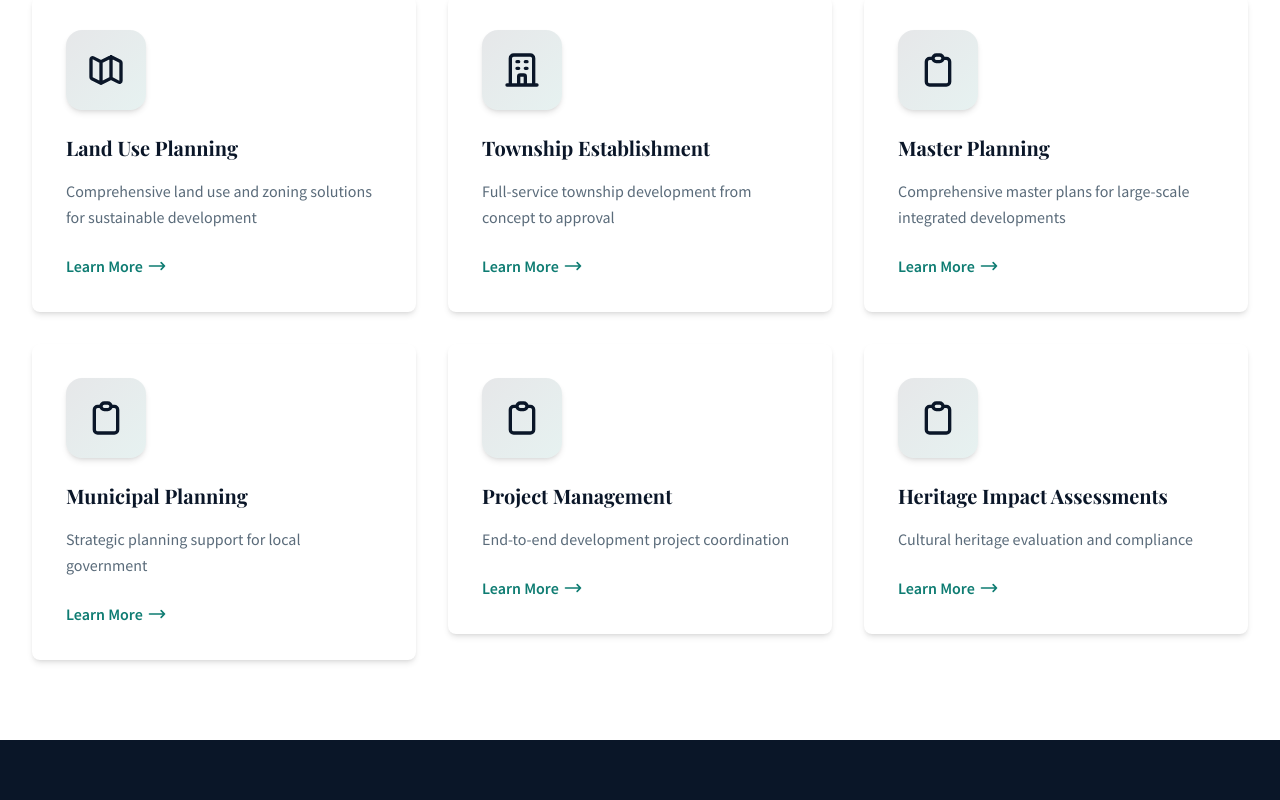
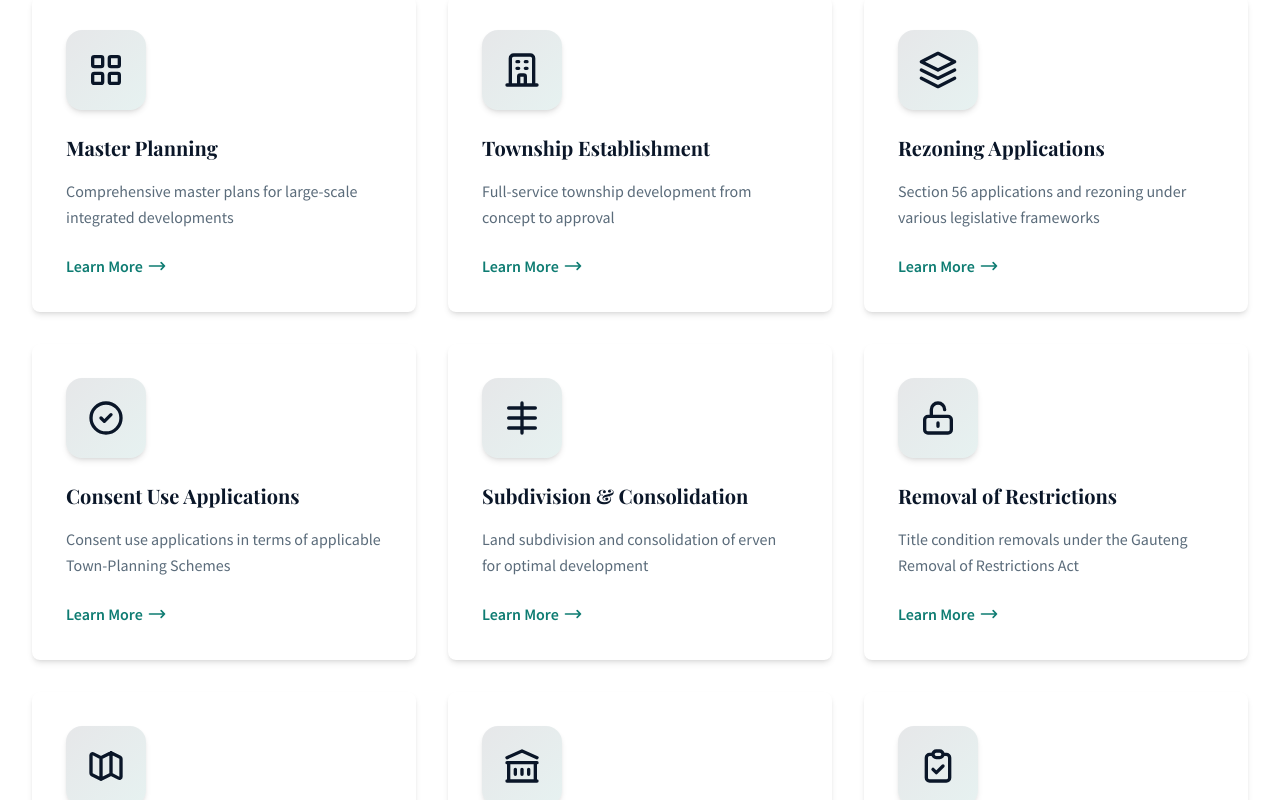
Before and after one commit to barrattisherwood/dlc-town-planning, an Angular app: page /services in a window 1280 px wide. Shown: the part 420-1220 px from the top of the page. Built offline with nearby package versions, Linux system fonts and the light colour scheme.

Commit message:
Move services: remove from About, expand Services page to 12 services with icons

```diff
--- a/src/app/pages/about/about.component.html
+++ b/src/app/pages/about/about.component.html
@@ -76,68 +76,6 @@
           <p class="text-muted text-lg">{{ pillar.description }}</p>
         </div>
       }
-    </div>
-  </div>
-</section>
-
-<!-- Our Services -->
-<section class="section-padding bg-off-white">
-  <div class="container-custom">
-    <h2 class="text-center mb-8">Our Services</h2>
-    <p class="text-center text-lg text-muted max-w-3xl mx-auto mb-12">
-      Within the consultancy, we render a comprehensive range of professional town planning services:
-    </p>
-    <div class="max-w-5xl mx-auto">
-      <div class="grid grid-cols-1 md:grid-cols-2 gap-4">
-        <div class="card p-6">
-          <h4 class="text-base font-semibold mb-2 text-navy">Township Establishment</h4>
-          <p class="text-sm text-muted">Applications in terms of Town-Planning and Townships Ordinance and other legislation</p>
-        </div>
-        <div class="card p-6">
-          <h4 class="text-base font-semibold mb-2 text-navy">Rezoning Applications</h4>
-          <p class="text-sm text-muted">Section 56 applications and rezoning under various legislative frameworks</p>
-        </div>
-        <div class="card p-6">
-          <h4 class="text-base font-semibold mb-2 text-navy">Consent Use Applications</h4>
-          <p class="text-sm text-muted">Applications in terms of applicable Town-Planning Schemes</p>
-        </div>
-        <div class="card p-6">
-          <h4 class="text-base font-semibold mb-2 text-navy">Subdivision of Land</h4>
-          <p class="text-sm text-muted">Farmland subdivision under Agricultural Land Act and Division of Land Ordinance</p>
-        </div>
-        <div class="card p-6">
-          <h4 class="text-base font-semibold mb-2 text-navy">Consolidation of Erven</h4>
-          <p class="text-sm text-muted">Section 92 applications for property consolidation</p>
-        </div>
-        <div class="card p-6">
-          <h4 class="text-base font-semibold mb-2 text-navy">Removal of Restrictions</h4>
-          <p class="text-sm text-muted">Title condition removals under Gauteng Removal of Restrictions Act</p>
-        </div>
-        <div class="card p-6">
-          <h4 class="text-base font-semibold mb-2 text-navy">Building Approvals</h4>
-          <p class="text-sm text-muted">Building line relaxations and plan approvals</p>
-        </div>
-        <div class="card p-6">
-          <h4 class="text-base font-semibold mb-2 text-navy">Planning & Documentation</h4>
-          <p class="text-sm text-muted">Layout plans, settlement plans, land use plans, and feasibility studies</p>
-        </div>
-        <div class="card p-6">
-          <h4 class="text-base font-semibold mb-2 text-navy">Environmental Assessments</h4>
-          <p class="text-sm text-muted">Comprehensive Environmental Impact Assessments</p>
-        </div>
-        <div class="card p-6">
-          <h4 class="text-base font-semibold mb-2 text-navy">Project Management</h4>
-          <p class="text-sm text-muted">Advisory services and complete project management solutions</p>
-        </div>
-        <div class="card p-6">
-          <h4 class="text-base font-semibold mb-2 text-navy">Social Housing & Tenure</h4>
-          <p class="text-sm text-muted">Sustainable settlements and tenure upgrading projects</p>
-        </div>
-        <div class="card p-6">
-          <h4 class="text-base font-semibold mb-2 text-navy">Land Reform</h4>
-          <p class="text-sm text-muted">Comprehensive land reform and development initiatives</p>
-        </div>
-      </div>
     </div>
   </div>
 </section>
--- a/src/app/pages/services/services.component.ts
+++ b/src/app/pages/services/services.component.ts
@@ -28,22 +28,6 @@ export class ServicesComponent implements OnInit {
     this.services.set([
       {
         id: '1',
-        slug: 'land-use-planning',
-        title: 'Land Use Planning',
-        summary: 'Comprehensive land use and zoning solutions for sustainable development',
-        description: 'Expert guidance on land use applications, rezoning, and spatial planning compliance.',
-        icon: 'land'
-      },
-      {
-        id: '2',
-        slug: 'township-establishment',
-        title: 'Township Establishment',
-        summary: 'Full-service township development from concept to approval',
-        description: 'Navigate complex regulatory requirements for township establishment and subdivision.',
-        icon: 'township'
-      },
-      {
-        id: '3',
         slug: 'master-planning',
         title: 'Master Planning',
         summary: 'Comprehensive master plans for large-scale integrated developments',
@@ -51,7 +35,55 @@ export class ServicesComponent implements OnInit {
         icon: 'masterplan'
       },
       {
+        id: '2',
+        slug: 'township-establishment',
+        title: 'Township Establishment',
+        summary: 'Full-service township development from concept to approval',
+        description: 'Applications in terms of Town-Planning and Townships Ordinance and other legislation, navigating complex regulatory requirements.',
+        icon: 'township'
+      },
+      {
+        id: '3',
+        slug: 'rezoning',
+        title: 'Rezoning Applications',
+        summary: 'Section 56 applications and rezoning under various legislative frameworks',
+        description: 'Expert management of rezoning applications to unlock the full development potential of your land.',
+        icon: 'rezoning'
+      },
+      {
         id: '4',
+        slug: 'consent-use',
+        title: 'Consent Use Applications',
+        summary: 'Consent use applications in terms of applicable Town-Planning Schemes',
+        description: 'Facilitating consent use approvals to enable compatible land uses within existing zoning frameworks.',
+        icon: 'consent'
+      },
+      {
+        id: '5',
+        slug: 'subdivision-consolidation',
+        title: 'Subdivision & Consolidation',
+        summary: 'Land subdivision and consolidation of erven for optimal development',
+        description: 'Subdivision under the Agricultural Land Act and Division of Land Ordinance, and Section 92 consolidation applications.',
+        icon: 'subdivision'
+      },
+      {
+        id: '6',
+        slug: 'removal-of-restrictions',
+        title: 'Removal of Restrictions',
+        summary: 'Title condition removals under the Gauteng Removal of Restrictions Act',
+        description: 'Clearing restrictive title deed conditions and servitudes that limit development potential.',
+        icon: 'restrictions'
+      },
+      {
+        id: '7',
+        slug: 'land-use-planning',
+        title: 'Land Use Planning',
+        summary: 'Comprehensive land use and zoning solutions for sustainable development',
+        description: 'Expert guidance on land use applications and spatial planning compliance.',
+        icon: 'land'
+      },
+      {
+        id: '8',
         slug: 'municipal-planning',
         title: 'Municipal Planning',
         summary: 'Strategic planning support for local government',
@@ -59,20 +91,36 @@ export class ServicesComponent implements OnInit {
         icon: 'municipal'
       },
       {
-        id: '5',
+        id: '9',
         slug: 'project-management',
         title: 'Project Management',
         summary: 'End-to-end development project coordination',
-        description: 'Professional project management from inception through to completion.',
+        description: 'Advisory services and complete project management from inception through to completion.',
         icon: 'project'
       },
       {
-        id: '6',
+        id: '10',
         slug: 'heritage-impact',
         title: 'Heritage Impact Assessments',
         summary: 'Cultural heritage evaluation and compliance',
         description: 'Heritage impact studies and compliance with national heritage legislation.',
         icon: 'heritage'
+      },
+      {
+        id: '11',
+        slug: 'social-housing',
+        title: 'Social Housing & Tenure',
+        summary: 'Sustainable settlement and tenure upgrading projects',
+        description: 'Planning support for social housing developments and informal settlement upgrades.',
+        icon: 'social'
+      },
+      {
+        id: '12',
+        slug: 'land-reform',
+        title: 'Land Reform',
+        summary: 'Comprehensive land reform and development initiatives',
+        description: 'Facilitating land reform projects, redistributive land development, and community planning.',
+        icon: 'reform'
       }
     ]);
 
--- a/src/app/shared/service-card/service-card.component.html
+++ b/src/app/shared/service-card/service-card.component.html
@@ -15,9 +15,59 @@
         <path stroke-linecap="round" stroke-linejoin="round" stroke-width="2" d="M19 21V5a2 2 0 00-2-2H7a2 2 0 00-2 2v16m14 0h2m-2 0h-5m-9 0H3m2 0h5M9 7h1m-1 4h1m4-4h1m-1 4h1m-5 10v-5a1 1 0 011-1h2a1 1 0 011 1v5m-4 0h4" />
       </svg>
     } @else if (service.icon === 'environment') {
-      <!-- Environmental Planning - Globe/Nature Icon -->
       <svg class="w-10 h-10 text-navy group-hover:text-white transition-colors" fill="none" stroke="currentColor" viewBox="0 0 24 24">
         <path stroke-linecap="round" stroke-linejoin="round" stroke-width="2" d="M3.055 11H5a2 2 0 012 2v1a2 2 0 002 2 2 2 0 012 2v2.945M8 3.935V5.5A2.5 2.5 0 0010.5 8h.5a2 2 0 012 2 2 2 0 104 0 2 2 0 012-2h1.064M15 20.488V18a2 2 0 012-2h3.064M21 12a9 9 0 11-18 0 9 9 0 0118 0z" />
+      </svg>
+    } @else if (service.icon === 'masterplan') {
+      <!-- Master Planning - Grid/Layout Icon -->
+      <svg class="w-10 h-10 text-navy group-hover:text-white transition-colors" fill="none" stroke="currentColor" viewBox="0 0 24 24">
+        <path stroke-linecap="round" stroke-linejoin="round" stroke-width="2" d="M4 5a1 1 0 011-1h4a1 1 0 011 1v4a1 1 0 01-1 1H5a1 1 0 01-1-1V5zm10 0a1 1 0 011-1h4a1 1 0 011 1v4a1 1 0 01-1 1h-4a1 1 0 01-1-1V5zM4 15a1 1 0 011-1h4a1 1 0 011 1v4a1 1 0 01-1 1H5a1 1 0 01-1-1v-4zm10 0a1 1 0 011-1h4a1 1 0 011 1v4a1 1 0 01-1 1h-4a1 1 0 01-1-1v-4z" />
+      </svg>
+    } @else if (service.icon === 'rezoning') {
+      <!-- Rezoning - Layers Icon -->
+      <svg class="w-10 h-10 text-navy group-hover:text-white transition-colors" fill="none" stroke="currentColor" viewBox="0 0 24 24">
+        <path stroke-linecap="round" stroke-linejoin="round" stroke-width="2" d="M12 2L2 7l10 5 10-5-10-5zM2 17l10 5 10-5M2 12l10 5 10-5" />
+      </svg>
+    } @else if (service.icon === 'consent') {
+      <!-- Consent Use - Checkbox/Tick Icon -->
+      <svg class="w-10 h-10 text-navy group-hover:text-white transition-colors" fill="none" stroke="currentColor" viewBox="0 0 24 24">
+        <path stroke-linecap="round" stroke-linejoin="round" stroke-width="2" d="M9 12l2 2 4-4m6 2a9 9 0 11-18 0 9 9 0 0118 0z" />
+      </svg>
+    } @else if (service.icon === 'subdivision') {
+      <!-- Subdivision - Divide/Split Icon -->
+      <svg class="w-10 h-10 text-navy group-hover:text-white transition-colors" fill="none" stroke="currentColor" viewBox="0 0 24 24">
+        <path stroke-linecap="round" stroke-linejoin="round" stroke-width="2" d="M4 6h16M4 12h16M4 18h16" />
+        <path stroke-linecap="round" stroke-linejoin="round" stroke-width="2" d="M12 3v18" />
+      </svg>
+    } @else if (service.icon === 'restrictions') {
+      <!-- Removal of Restrictions - Unlock Icon -->
+      <svg class="w-10 h-10 text-navy group-hover:text-white transition-colors" fill="none" stroke="currentColor" viewBox="0 0 24 24">
+        <path stroke-linecap="round" stroke-linejoin="round" stroke-width="2" d="M8 11V7a4 4 0 018 0m-4 8v2m-6 4h12a2 2 0 002-2v-6a2 2 0 00-2-2H6a2 2 0 00-2 2v6a2 2 0 002 2z" />
+      </svg>
+    } @else if (service.icon === 'municipal') {
+      <!-- Municipal Planning - Government Building Icon -->
+      <svg class="w-10 h-10 text-navy group-hover:text-white transition-colors" fill="none" stroke="currentColor" viewBox="0 0 24 24">
+        <path stroke-linecap="round" stroke-linejoin="round" stroke-width="2" d="M8 14v3m4-3v3m4-3v3M3 21h18M3 10h18M3 7l9-4 9 4M4 10h16v11H4V10z" />
+      </svg>
+    } @else if (service.icon === 'project') {
+      <!-- Project Management - Checklist Icon -->
+      <svg class="w-10 h-10 text-navy group-hover:text-white transition-colors" fill="none" stroke="currentColor" viewBox="0 0 24 24">
+        <path stroke-linecap="round" stroke-linejoin="round" stroke-width="2" d="M9 5H7a2 2 0 00-2 2v12a2 2 0 002 2h10a2 2 0 002-2V7a2 2 0 00-2-2h-2M9 5a2 2 0 002 2h2a2 2 0 002-2M9 5a2 2 0 012-2h2a2 2 0 012 2m-6 9l2 2 4-4" />
+      </svg>
+    } @else if (service.icon === 'heritage') {
+      <!-- Heritage - Monument/Column Icon -->
+      <svg class="w-10 h-10 text-navy group-hover:text-white transition-colors" fill="none" stroke="currentColor" viewBox="0 0 24 24">
+        <path stroke-linecap="round" stroke-linejoin="round" stroke-width="2" d="M12 3v1m0 16v1M4.22 4.22l.707.707M18.364 18.364l.707.707M1 12h1m20 0h1M4.22 19.778l.707-.707M18.364 5.636l.707-.707M12 7a5 5 0 100 10A5 5 0 0012 7z" />
+      </svg>
+    } @else if (service.icon === 'social') {
+      <!-- Social Housing - Community/People Icon -->
+      <svg class="w-10 h-10 text-navy group-hover:text-white transition-colors" fill="none" stroke="currentColor" viewBox="0 0 24 24">
+        <path stroke-linecap="round" stroke-linejoin="round" stroke-width="2" d="M17 20h5v-2a3 3 0 00-5.356-1.857M17 20H7m10 0v-2c0-.656-.126-1.283-.356-1.857M7 20H2v-2a3 3 0 015.356-1.857M7 20v-2c0-.656.126-1.283.356-1.857m0 0a5.002 5.002 0 019.288 0M15 7a3 3 0 11-6 0 3 3 0 016 0z" />
+      </svg>
+    } @else if (service.icon === 'reform') {
+      <!-- Land Reform - Field/Terrain Icon -->
+      <svg class="w-10 h-10 text-navy group-hover:text-white transition-colors" fill="none" stroke="currentColor" viewBox="0 0 24 24">
+        <path stroke-linecap="round" stroke-linejoin="round" stroke-width="2" d="M3 12l2-2m0 0l7-7 7 7M5 10v10a1 1 0 001 1h3m10-11l2 2m-2-2v10a1 1 0 01-1 1h-3m-6 0a1 1 0 001-1v-4a1 1 0 011-1h2a1 1 0 011 1v4a1 1 0 001 1m-6 0h6" />
       </svg>
     } @else {
       <!-- Default Icon -->
```
